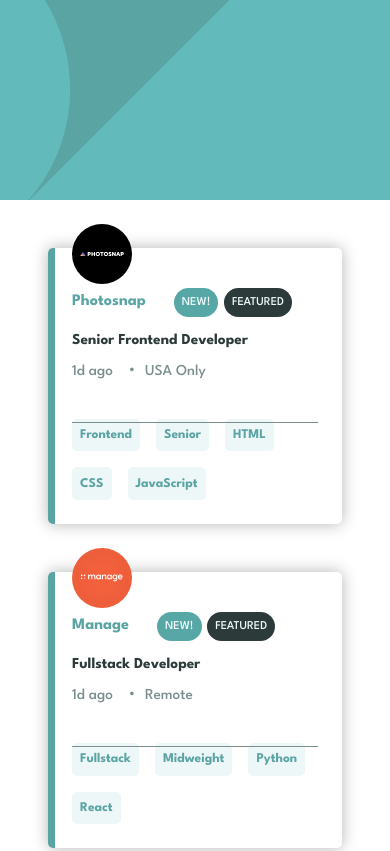
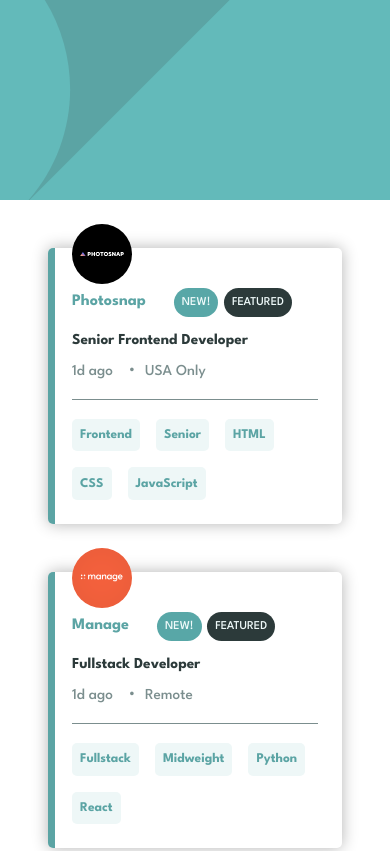
Before and after one commit to donchriscorleone/job-listings-with-filtering-solution, a plain HTML site: page index.html in a window 390 px wide. Shown: the top 851 px of the page. Drawn offline with Linux system fonts and the light colour scheme.

Commit message:
Adjusted line in job container.

```diff
--- a/styles.css
+++ b/styles.css
@@ -208,6 +208,10 @@ img {
     height: 60px;
 }
 
+.job-container .filters {
+    position: relative;
+}
+
 .card-header > *:not(:first-child) {
     margin-left: .35rem;
 }
@@ -258,15 +262,15 @@ img {
 }
 
 @media screen and (max-width: 50em) {
-    .job-container::before {
+    .job-container .filters::before {
         content: '';
         position: absolute;
-        width: calc(100% - 1.5rem - 1.5rem);
+        width: 100%;
         height: 1px;
         background-color: var(--clr-neutral-400);
         left: 0;
         right: 0;
-        top: calc(50% + calc(4.5rem / 2));
+        top: calc(-2.5rem / 2);
         margin-inline: auto;
     }
 
```
